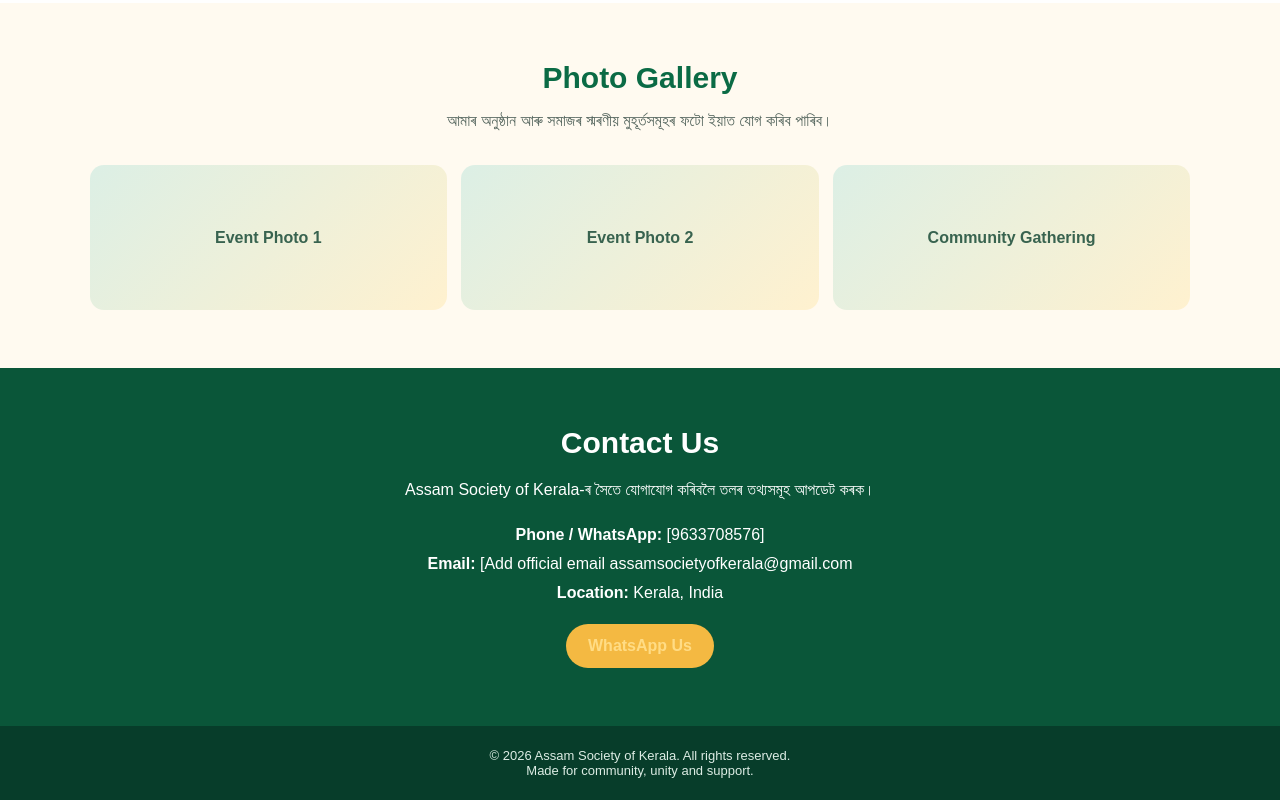
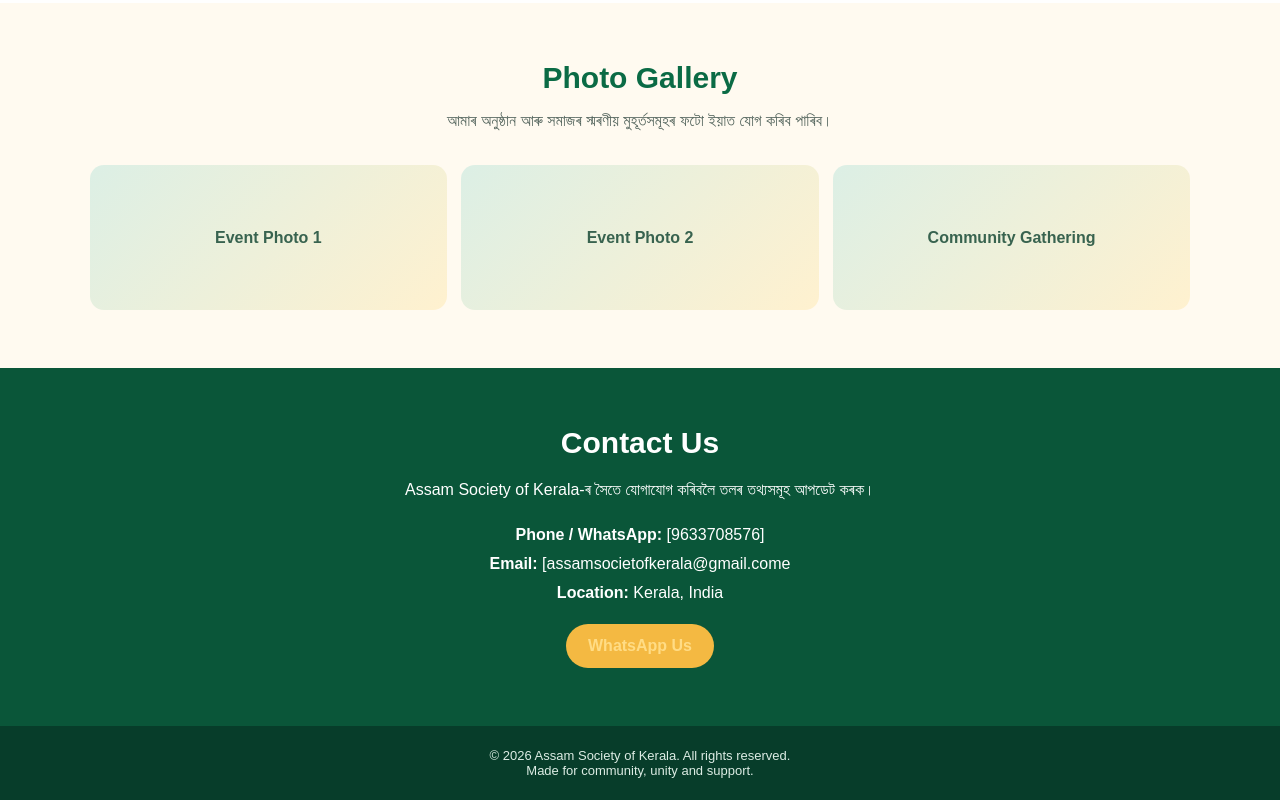
Before and after one commit to akashdutta372/assam-society-of-kerala, a plain HTML site: page index.html in a window 1280 px wide. Shown: the part 1342-2142 px from the top of the page. Drawn offline with Linux system fonts and the light colour scheme.

Commit message:
Update index.html

```diff
--- a/index.html
+++ b/index.html
@@ -62,7 +62,7 @@ footer{background:#073d2a;color:#dcece4;text-align:center;padding:22px;font-size
 <section id="contact" class="contact">
   <h2 class="section-title">Contact Us</h2>
   <p>Assam Society of Kerala-ৰ সৈতে যোগাযোগ কৰিবলৈ তলৰ তথ্যসমূহ আপডেট কৰক।</p>
-  <p><strong>Phone / WhatsApp:</strong> [9633708576]<br><strong>Email:</strong> [Add official email assamsocietyofkerala@gmail.com   <br><strong>Location:</strong> Kerala, India</p>
+  <p><strong>Phone / WhatsApp:</strong> [9633708576]<br><strong>Email:</strong> [assamsocietofkerala@gmail.come<br><strong>Location:</strong> Kerala, India</p>
   <a class="btn" href="https://wa.me/9633708576" target="_blank" rel="noopener">WhatsApp Us</a>
 </section>
 </main>
```
